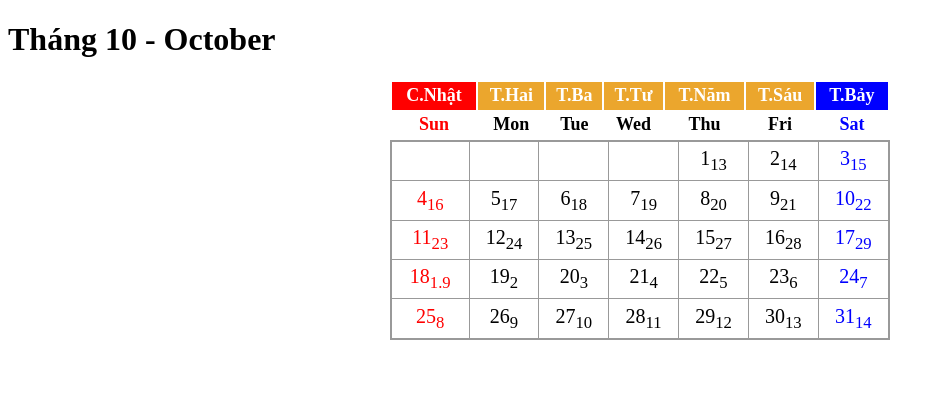
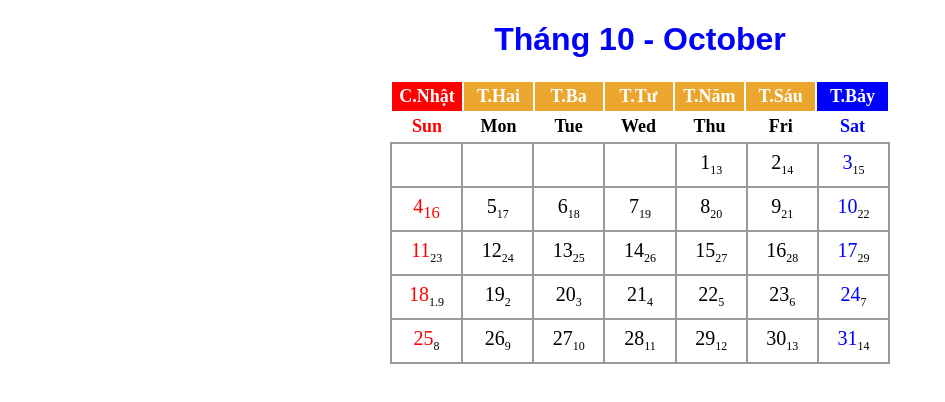
Before and after one commit to m8nh/modu1_u5_exc2, a plain HTML site: page chess/index2.html in a window 1280 px wide. Shown: the whole page, without its empty margins (0-945 px from the left). Drawn offline with Linux system fonts and the light colour scheme.

Commit message:
chess and class

```diff
--- /dev/null
+++ b/chess/centre.css
@@ -0,0 +1,41 @@
+
+.container {
+    width: 100vw;
+    height: 100vh;
+    background: #6C7A89;
+    display: flex;
+    flex-direction: row;
+    justify-content: center;
+    align-items: center;
+}
+.box {
+    width: 300px;
+    height: 300px;
+    background: #fff;
+}
+body {
+    margin: 0px;
+}
+
+.lich {
+    font-size: 12px;
+    color: black;
+}
+h1{
+    font-family: arial;
+    text-align: center;
+    color: #0000FF;
+}
+th{
+    width: 70px;
+    line-height: 25px;
+
+}
+td{
+    text-align: center;
+    width: 50px;
+    height: 40px;
+    border-bottom: 2px solid #999999;
+    border-right: 2px solid #999999;
+    font-size: 20px;
+}
--- a/chess/index2.html
+++ b/chess/index2.html
@@ -5,11 +5,15 @@
     <meta name="viewport" content="width=device-width, initial-scale=1.0">
     <title>Document</title>
 </head>
-<link rel="stylesheet" href="main.css">
+<link rel="stylesheet" href="centre.css">
+
 <body>
+<div class="centro">
+    <h1>Tháng 10 - October</h1>
+</div>
 <div>
 
-    <centre> <h1>Tháng 10 - October</h1> </centre>
+
     <table align="center" width="500px" height="60px" style="text-align: center; font-size: 18px;">
         <tr style="color: white;">
             <th style="background-color: red;">C.Nhật</th>
```
Also changed, not shown: thoikhoabieu/index.html (added, +10 -0 lines).
